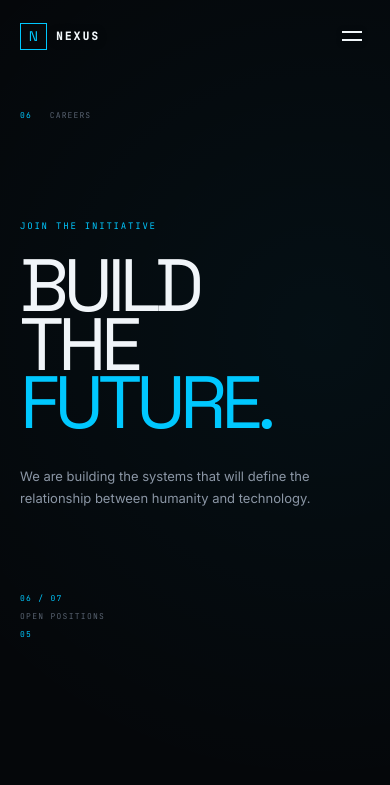
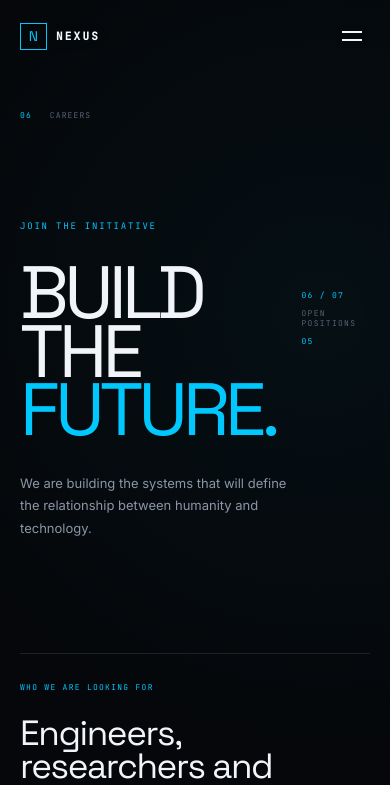
Before and after one commit to xxBELLERxx/nexus, a React (Vite) app: page /#/careers in a window 390 px wide. Shown: the top 785 px of the page. Built offline with nearby package versions, Linux system fonts and the light colour scheme.

Commit message:
Careers style and marking rework

```diff
--- a/src/pages/Careers/Careers.css
+++ b/src/pages/Careers/Careers.css
@@ -92,88 +92,71 @@
 .careers__hero {
   position: relative;
 
-  min-height: 70vh;
+  min-height: 76vh;
 
   display: flex;
+  align-items: center;
 
-  flex-direction: column;
+  padding: 8vh 0;
 
-  justify-content: center;
-
-  padding:
-    11vh
-    0
-    8vh;
+  width: 100%;
 }
 
 .careers__hero-copy {
   position: relative;
+  z-index: 5;
 
-  z-index: 5;
+  width: 100%;
+  min-width: 0;
 }
 
 .careers__eyebrow {
   display: block;
 
-  margin-bottom: 25px;
+  margin-bottom: 32px;
 
   font-family: var(--font-mono);
-
   font-size: 9px;
-
   letter-spacing: 0.2em;
 
-  color:
-    var(--color-accent);
+  color: var(--color-accent);
 }
 
 .careers__title {
+  width: 100%;
   margin: 0;
 
-  overflow: hidden;
-
   font-family: var(--font-display);
-
-  font-size:
-    clamp(
-      90px,
-      15vw,
-      240px
-    );
-
+  font-size: clamp(100px, 15.5vw, 240px);
   font-weight: 400;
 
-  line-height: 0.76;
+  line-height: 0.78;
+  letter-spacing: -0.075em;
+  text-transform: uppercase;
 
-  letter-spacing: -0.075em;
-
-  text-transform: uppercase;
+  overflow: visible;
 }
 
 .careers__title-line {
   display: block;
+  width: 100%;
 }
 
 .careers__title em {
   font-style: normal;
-
-  color:
-    var(--color-accent);
+  color: var(--color-accent);
 }
 
 .careers__description {
-  width: 370px;
+  width: min(370px, 100%);
 
-  margin-top: 48px;
+  margin-top: 42px;
 
   font-family: var(--font-body);
-
   font-size: 13px;
-
   line-height: 1.75;
 
-  color:
-    var(--color-text-secondary);
+  color: var(--color-text-secondary);
 }
 
 .careers__hero-meta {
@@ -273,17 +256,6 @@
   line-height: 0.95;
 
   letter-spacing: -0.04em;
-}
-
-.careers__statement-mark {
-  font-family: var(--font-display);
-
-  font-size: 60px;
-
-  line-height: 1;
-
-  color:
-    var(--color-accent);
 }
 
 .careers__positions {
@@ -773,30 +745,27 @@ span:last-child {
 .careers__hero {
   min-height: auto;
 
-    padding:
-      100px
-      0
-      100px;
+  padding: 100px 0;
+
+  align-items: flex-start;
+}
+
+.careers__hero-copy {
+  width: 100%;
 }
 
 .careers__title {
-    font-size:
-      clamp(
-        64px,
-        19vw,
-        105px
-      );
+  font-size: clamp(64px, 19vw, 105px);
+  line-height: 0.79;
+  letter-spacing: -0.065em;
+}
 
-    line-height: 0.79;
+.careers__title-line {
+  width: 100%;
 }
 
 .careers__description {
-    width:
-      min(
-        300px,
-        100%
-      );
-
+  width: min(300px, 100%);
   margin-top: 32px;
 }
 
@@ -828,10 +797,6 @@ span:last-child {
         9vw,
         44px
       );
-  }
-
-  .careers__statement-mark {
-    display: none;
   }
 
   .careers__positions {
--- a/src/pages/Careers/Careers.tsx
+++ b/src/pages/Careers/Careers.tsx
@@ -240,10 +240,6 @@ function Careers() {
           comfortable working at the edge of what is
           currently possible.
         </p>
-
-        <span className="careers__statement-mark">
-          +
-        </span>
       </div>
 
       <section className="careers__positions">
```
Lines whose indentation alone changed are shown as unchanged.
